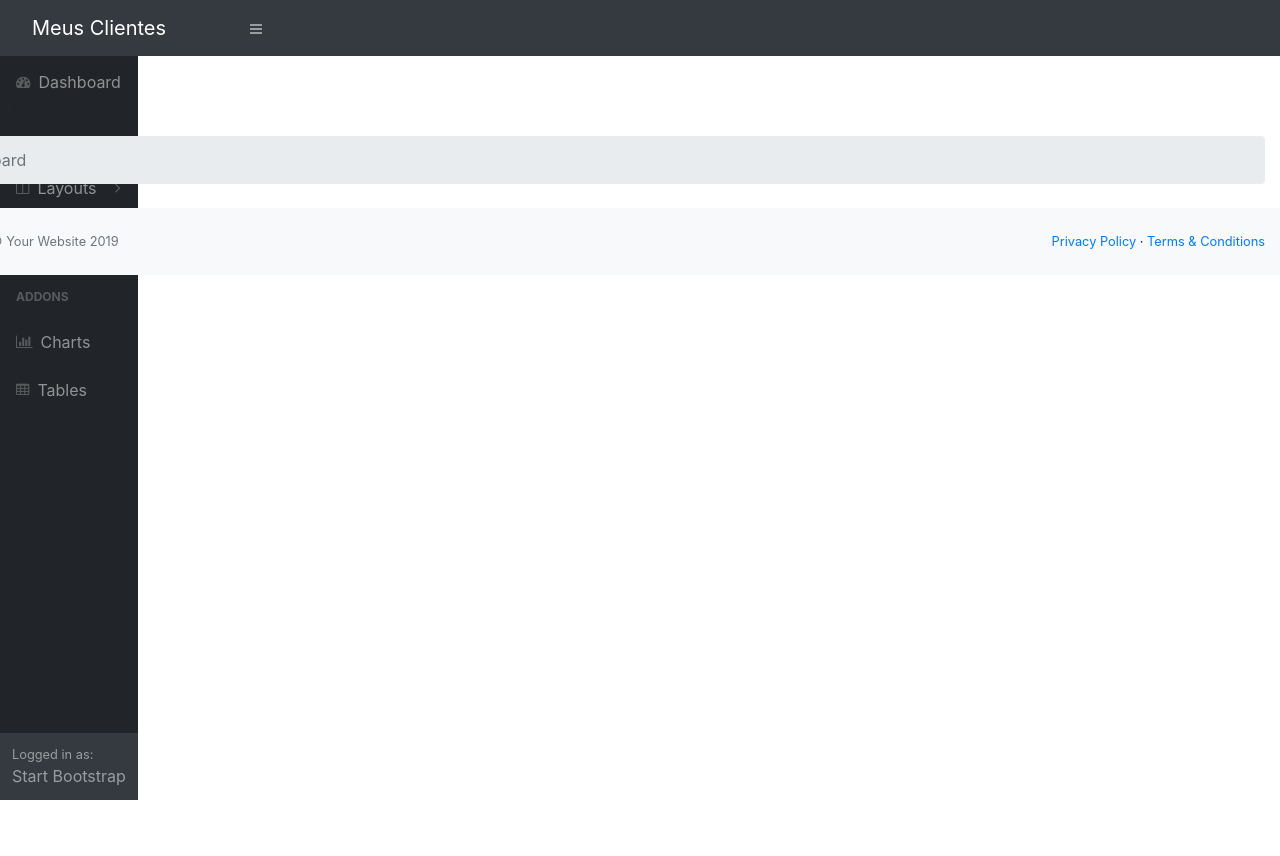
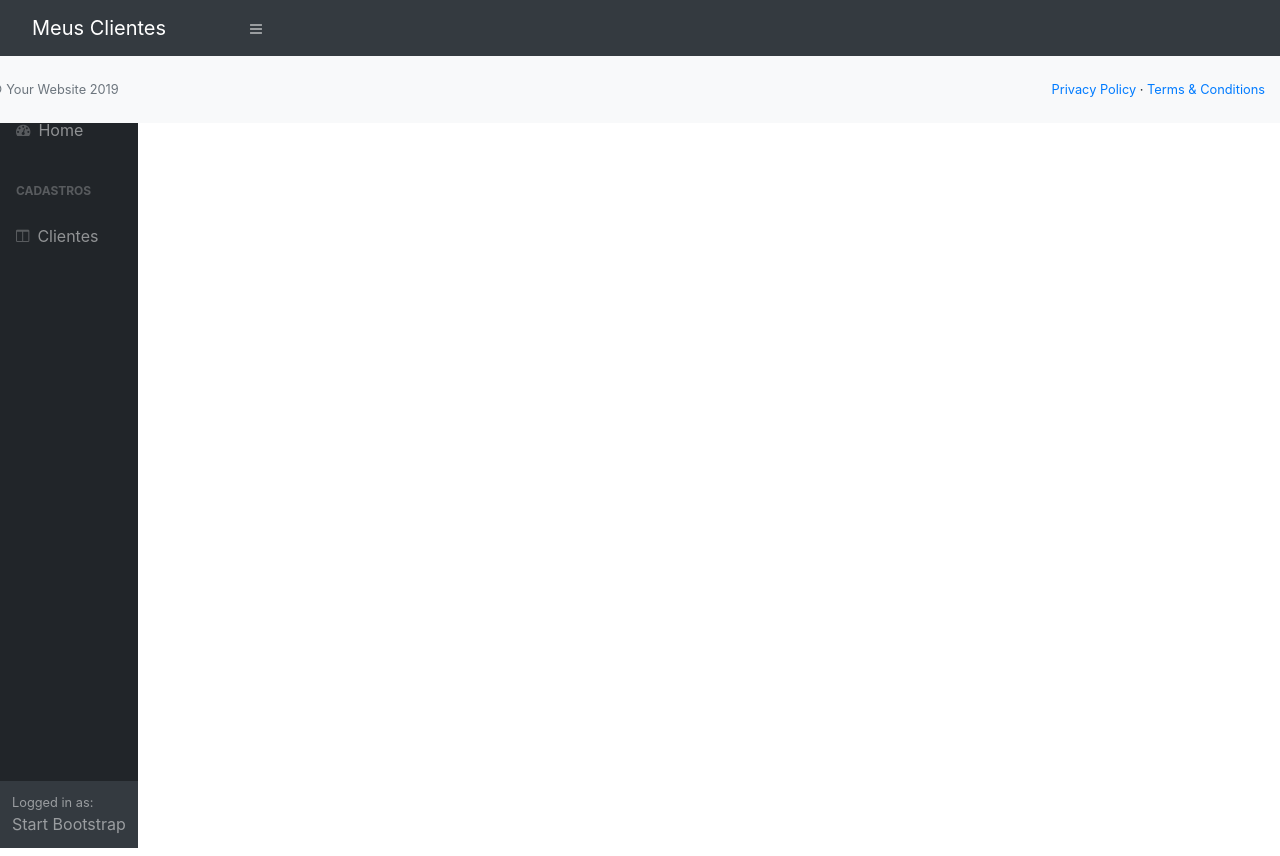
Before and after one commit to francelinom/csp-front, an Angular app: page / in a window 1280 px wide. Built offline with nearby package versions, Linux system fonts and the light colour scheme.

Commit message:
navegaçao entre home e form

```diff
--- a/src/app/app-routing.module.ts
+++ b/src/app/app-routing.module.ts
@@ -1,10 +1,16 @@
+import { HomeComponent } from './home/home.component';
 import { NgModule } from '@angular/core';
 import { RouterModule, Routes } from '@angular/router';
 
-const routes: Routes = [];
+const routes: Routes = [
+  {
+    path: 'home',
+    component: HomeComponent,
+  },
+];
 
 @NgModule({
   imports: [RouterModule.forRoot(routes)],
-  exports: [RouterModule]
+  exports: [RouterModule],
 })
-export class AppRoutingModule { }
+export class AppRoutingModule {}
--- a/src/app/app.component.html
+++ b/src/app/app.component.html
@@ -4,7 +4,7 @@
   <div id="layoutSidenav_content" style="padding-left: 0;">
     <main>
       <div class="container-fluid">
-        <app-home></app-home>
+        <router-outlet></router-outlet>
       </div>
       <app-footer></app-footer>
     </main>
--- a/src/app/app.module.ts
+++ b/src/app/app.module.ts
@@ -1,3 +1,4 @@
+import { ClientesModule } from './clientes/clientes.module';
 import { TemplateModule } from './template/template.module';
 import { NgModule } from '@angular/core';
 import { BrowserModule } from '@angular/platform-browser';
@@ -8,7 +9,7 @@ import { HomeComponent } from './home/home.component';
 
 @NgModule({
   declarations: [AppComponent, HomeComponent],
-  imports: [BrowserModule, AppRoutingModule, TemplateModule],
+  imports: [BrowserModule, AppRoutingModule, TemplateModule, ClientesModule],
   providers: [],
   bootstrap: [AppComponent],
 })
--- a/src/app/clientes/clientes-routing.module.ts
+++ b/src/app/clientes/clientes-routing.module.ts
@@ -1,10 +1,16 @@
+import { ClientesFormComponent } from './clientes-form/clientes-form.component';
 import { NgModule } from '@angular/core';
 import { RouterModule, Routes } from '@angular/router';
 
-const routes: Routes = [];
+const routes: Routes = [
+  {
+    path: 'clientes-form',
+    component: ClientesFormComponent,
+  },
+];
 
 @NgModule({
   imports: [RouterModule.forChild(routes)],
-  exports: [RouterModule]
+  exports: [RouterModule],
 })
-export class ClientesRoutingModule { }
+export class ClientesRoutingModule {}
--- a/src/app/template/sidebar/sidebar.component.html
+++ b/src/app/template/sidebar/sidebar.component.html
@@ -1,51 +1,22 @@
-<nav class="sb-sidenav accordion sb-sidenav-dark" id="sidenavAccordion">
+<nav class="sb-sidenav accordion sb-sidenav-dark mt-5" id="sidenavAccordion">
   <div class="sb-sidenav-menu">
       <div class="nav">
-          <div class="sb-sidenav-menu-heading">Core</div>
-          <a class="nav-link" href="index.html"
+          <div class="sb-sidenav-menu-heading">Sistema</div>
+          <a class="nav-link" [routerLink]="['/home']"
               ><div class="sb-nav-link-icon"><i class="fa fa-tachometer"></i></div>
-              Dashboard</a
+              Home</a
           >
-          <div class="sb-sidenav-menu-heading">Interface</div>
-          <a class="nav-link collapsed" href="#" data-toggle="collapse" data-target="#collapseLayouts" aria-expanded="false" aria-controls="collapseLayouts"
-              ><div class="sb-nav-link-icon"><i class="fa fa-columns"></i></div>
-              Layouts
-              <div class="sb-sidenav-collapse-arrow"><i class="fa fa-angle-down"></i></div
-          ></a>
-          <div class="collapse" id="collapseLayouts" aria-labelledby="headingOne" data-parent="#sidenavAccordion">
-              <nav class="sb-sidenav-menu-nested nav"><a class="nav-link" href="layout-static.html">Static Navigation</a><a class="nav-link" href="layout-sidenav-light.html">Light Sidenav</a></nav>
-          </div>
-          <a class="nav-link collapsed" href="#" data-toggle="collapse" data-target="#collapsePages" aria-expanded="false" aria-controls="collapsePages"
-              ><div class="sb-nav-link-icon"><i class="fa fa-book"></i></div>
-              Pages
-              <div class="sb-sidenav-collapse-arrow"><i class="fa fa-angle-down"></i></div
-          ></a>
-          <div class="collapse" id="collapsePages" aria-labelledby="headingTwo" data-parent="#sidenavAccordion">
-              <nav class="sb-sidenav-menu-nested nav accordion" id="sidenavAccordionPages">
-                  <a class="nav-link collapsed" href="#" data-toggle="collapse" data-target="#pagesCollapseAuth" aria-expanded="false" aria-controls="pagesCollapseAuth"
-                      >Authentication
-                      <div class="sb-sidenav-collapse-arrow"><i class="fa fa-angle-down"></i></div
-                  ></a>
-                  <div class="collapse" id="pagesCollapseAuth" aria-labelledby="headingOne" data-parent="#sidenavAccordionPages">
-                      <nav class="sb-sidenav-menu-nested nav"><a class="nav-link" href="login.html">Login</a><a class="nav-link" href="register.html">Register</a><a class="nav-link" href="password.html">Forgot Password</a></nav>
-                  </div>
-                  <a class="nav-link collapsed" href="#" data-toggle="collapse" data-target="#pagesCollapseError" aria-expanded="false" aria-controls="pagesCollapseError"
-                      >Error
-                      <div class="sb-sidenav-collapse-arrow"><i class="fa fa-angle-down"></i></div
-                  ></a>
-                  <div class="collapse" id="pagesCollapseError" aria-labelledby="headingOne" data-parent="#sidenavAccordionPages">
-                      <nav class="sb-sidenav-menu-nested nav"><a class="nav-link" href="401.html">401 Page</a><a class="nav-link" href="404.html">404 Page</a><a class="nav-link" href="500.html">500 Page</a></nav>
-                  </div>
-              </nav>
-          </div>
-          <div class="sb-sidenav-menu-heading">Addons</div>
-          <a class="nav-link" href="charts.html"
-              ><div class="sb-nav-link-icon"><i class="fa fa-bar-chart"></i></div>
-              Charts</a
-          ><a class="nav-link" href="tables.html"
-              ><div class="sb-nav-link-icon"><i class="fa fa-table"></i></div>
-              Tables</a
-          >
+          <div class="sb-sidenav-menu-heading">Cadastros</div>
+          <a class="nav-link collapsed"
+            [routerLink]="['/clientes-form']"
+            routerLinkActive="router-link-active"
+            data-toggle="collapse" data-target="#collapseLayouts"
+            aria-expanded="false" aria-controls="collapseLayouts"
+              ><div class="sb-nav-link-icon">
+                <i class="fa fa-columns"></i>
+              </div>
+              Clientes
+          </a>
       </div>
   </div>
   <div class="sb-sidenav-footer">
--- a/src/app/template/template.module.ts
+++ b/src/app/template/template.module.ts
@@ -1,3 +1,4 @@
+import { RouterModule } from '@angular/router';
 import { NgModule } from '@angular/core';
 import { CommonModule } from '@angular/common';
 import { NavbarComponent } from './navbar/navbar.component';
@@ -6,7 +7,7 @@ import { FooterComponent } from './footer/footer.component';
 
 @NgModule({
   declarations: [NavbarComponent, SidebarComponent, FooterComponent],
-  imports: [CommonModule],
+  imports: [CommonModule, RouterModule],
   exports: [NavbarComponent, SidebarComponent, FooterComponent],
 })
 export class TemplateModule {}
```
Also changed, not shown: src/app/clientes/clientes.module.ts (+4 -9 lines).
